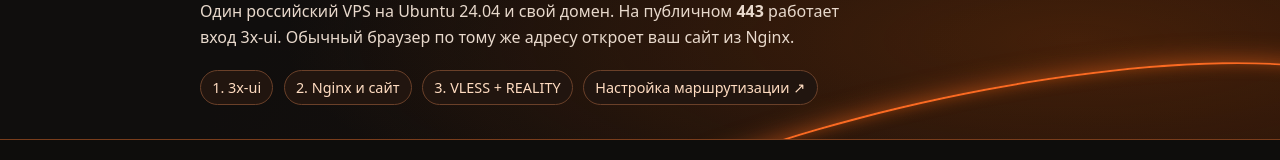
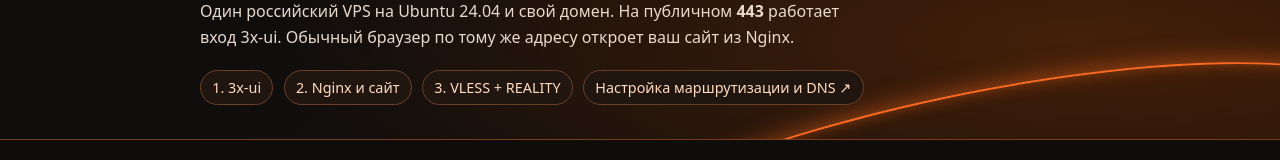
Before and after one commit to POLESNIESOVETI12/nginx-guide, a plain HTML site: page index.html in a window 1280 px wide. Shown: the part 272-432 px from the top of the page. Drawn offline with Linux system fonts and the light colour scheme.

Commit message:
Rename navigation link to routing and DNS

```diff
--- a/index.html
+++ b/index.html
@@ -63,7 +63,7 @@
     <p>Один российский VPS на Ubuntu 24.04 и свой домен. На публичном <strong>443</strong> работает вход 3x-ui. Обычный браузер по тому же адресу откроет ваш сайт из Nginx.</p>
     <nav aria-label="Шаги инструкции">
       <a href="#panel-step">1. 3x-ui</a><a href="#nginx-step">2. Nginx и сайт</a><a href="#reality-step">3. VLESS + REALITY</a>
-      <a href="https://routing.happ.su/ru" target="_blank" rel="noopener noreferrer">Настройка маршрутизации <span aria-hidden="true">↗</span></a>
+      <a href="https://routing.happ.su/ru" target="_blank" rel="noopener noreferrer">Настройка маршрутизации и DNS <span aria-hidden="true">↗</span></a>
     </nav>
   </div>
 </header>
```
